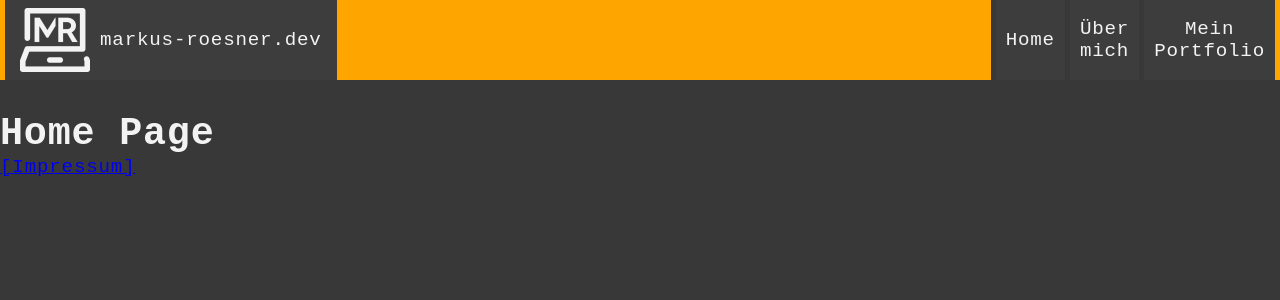
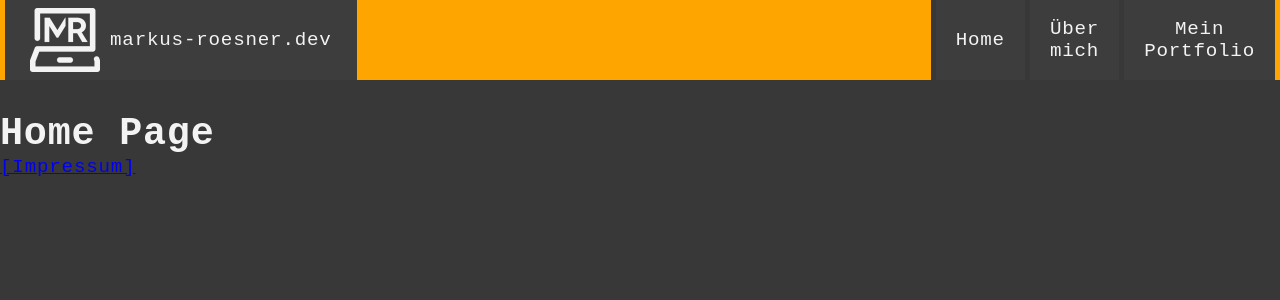
Before and after one commit to M-Roesner/myHomepage-react-ts-wip, a React (Vite) app: page / in a window 1280 px wide. Shown: the top 300 px of the page. Built offline with nearby package versions, Linux system fonts and the light colour scheme.

Commit message:
Added spacing to the header.

```diff
--- a/src/components/custom/button/styledNavLink.ts
+++ b/src/components/custom/button/styledNavLink.ts
@@ -9,12 +9,15 @@ import { styled } from "styled-components";
  * @param {ReactNode} children - The content of the link.
  */
 export const StyledNavLink = styled(Link)`
+  --min-padding: 10px;
+  --max-padding: 20px;
+
   display: flex;
   align-items: center;
   text-align: center;
   width: min-content;
   height: 100%;
-  padding: 10px;
+  padding: 10px clamp(var(--min-padding), 2vw, var(--max-padding));
 
   text-decoration: none;
   color: ${(props) => props.theme.palette.common.textColor};
```
